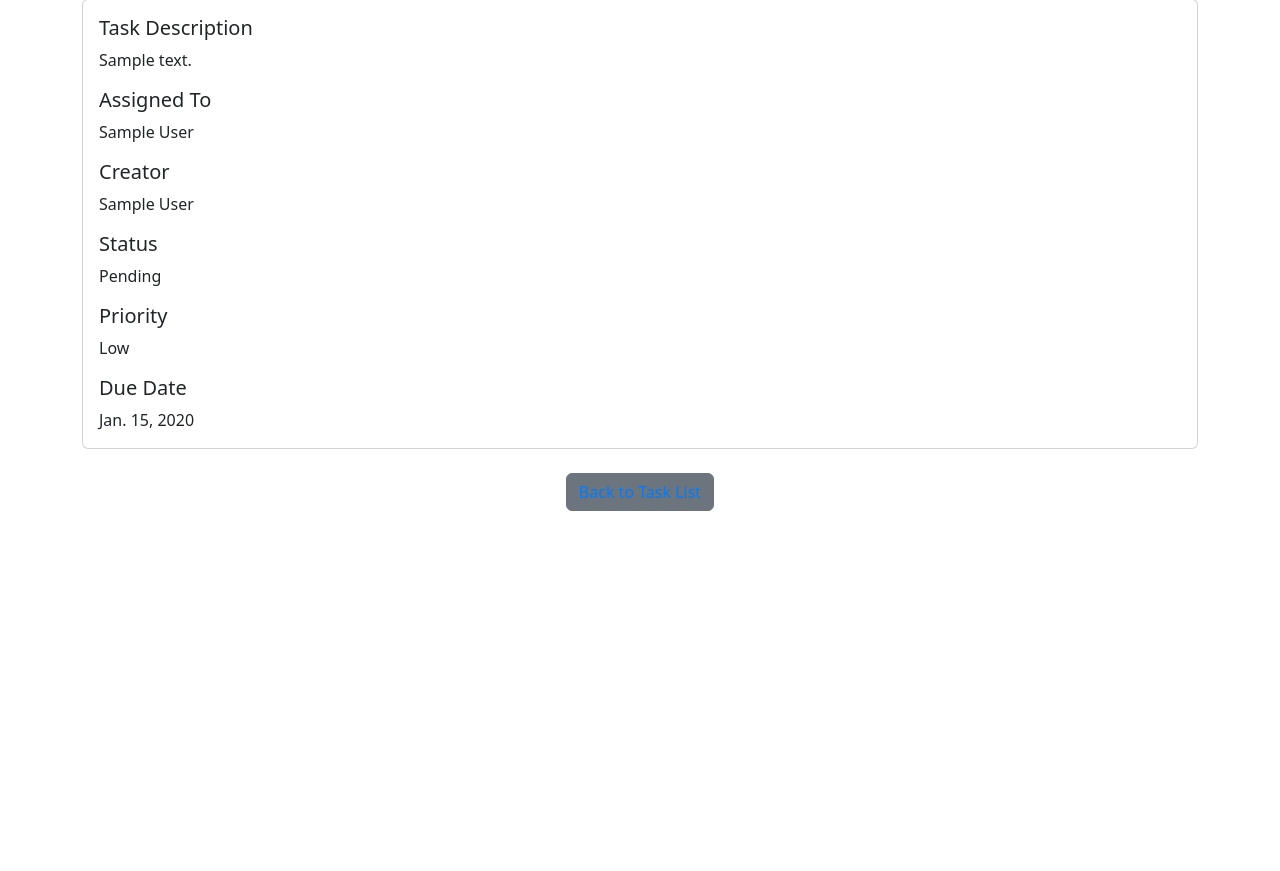
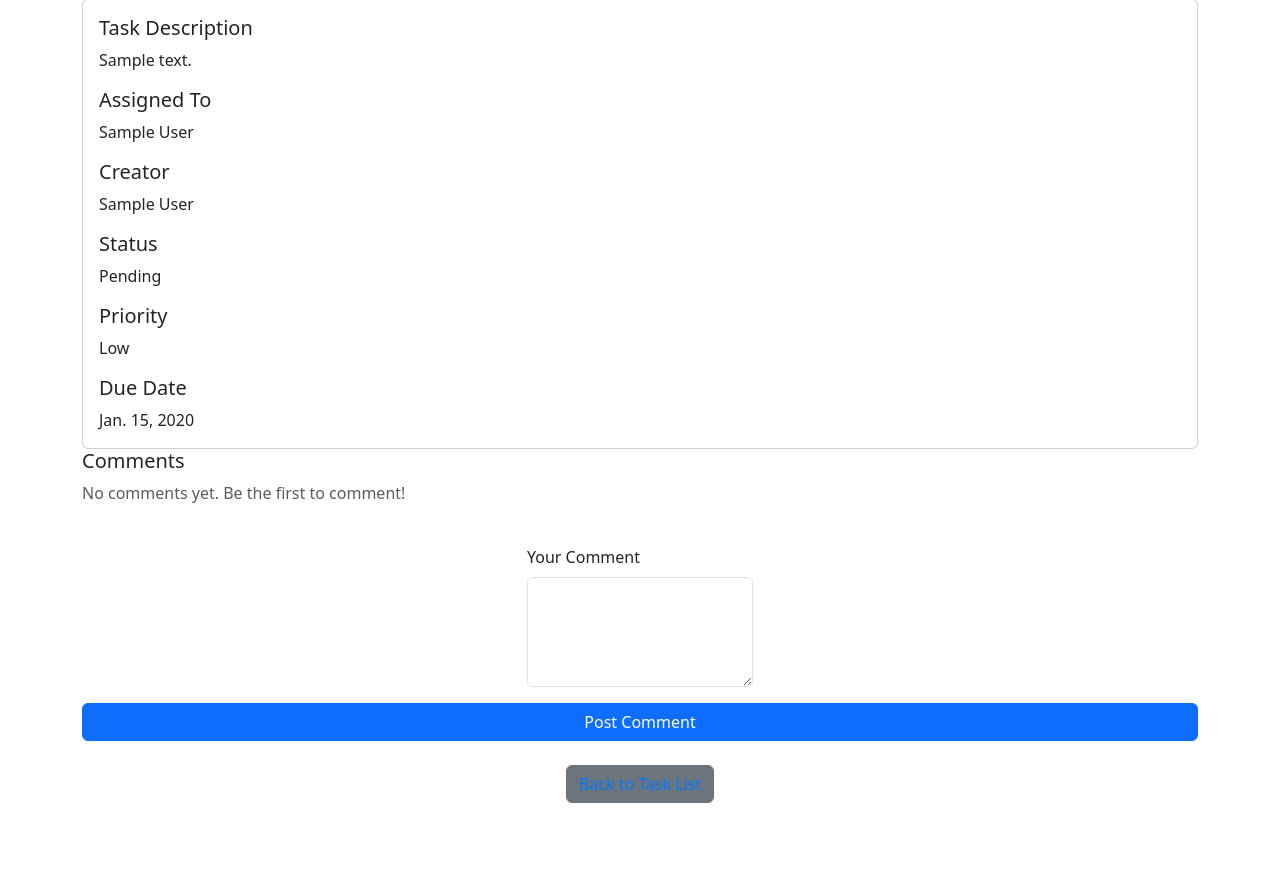
Before and after one commit to tanishgupta905/task_1_himanshu, a Django app: page /detail/task/1/ in a window 1280 px wide. Shown: the part 233-1104 px from the top of the page. Before the commit the page ends 744 px from the top, so only its background shows below. Run offline with Django 4.2, Linux system fonts and the light colour scheme; a user stored in the database is signed in; tables that the repository leaves empty hold one stand-in row (values such as "Sample post").

Commit message:
Created templates

```diff
--- a/app/templates/taskdetail.html
+++ b/app/templates/taskdetail.html
@@ -56,6 +56,36 @@
         </div>
       </div>
 
+      <!-- Comments Section -->
+      <div class="comments mb-4">
+        <h5>Comments</h5>
+        <div class="list-group">
+          {% for comment in comments %}
+            <div class="list-group-item">
+              <strong>{{ comment.user.first_name }} {{ comment.user.last_name }}</strong>
+              <small class="text-muted">({{ comment.created_at|date:'F j, Y, g:i a' }})</small>
+              <p>{{ comment.comment }}</p>
+            </div>
+          {% empty %}
+            <p class="text-muted">No comments yet. Be the first to comment!</p>
+          {% endfor %}
+        </div>
+      </div>
+
+      <!-- Add a Comment -->
+      {% if user.is_authenticated %}
+        <form method="POST" class="mt-4">
+          {% csrf_token %}
+          <div class="mb-3">
+            <label for="id_comment" class="form-label">Your Comment</label>
+            <textarea name="comment" id="id_comment" class="form-control" rows="4" required></textarea>
+          </div>
+          <button type="submit" class="btn btn-primary">Post Comment</button>
+        </form>
+      {% else %}
+        <p class="text-muted">You must be logged in to add a comment.</p>
+      {% endif %}
+
       <div class="cta mt-4">
         <a href="{% url 'tasklist' %}" class="btn btn-secondary">Back to Task List</a>
       </div>
```
